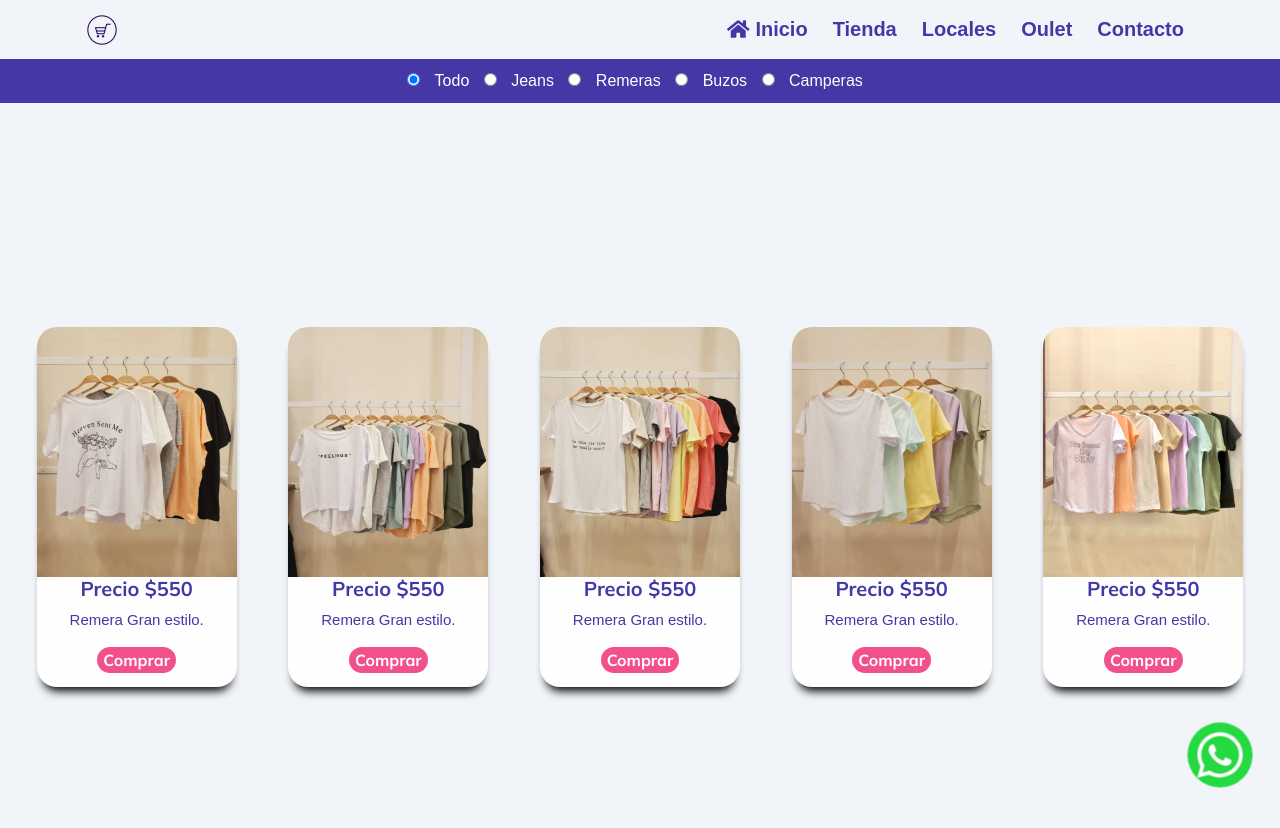
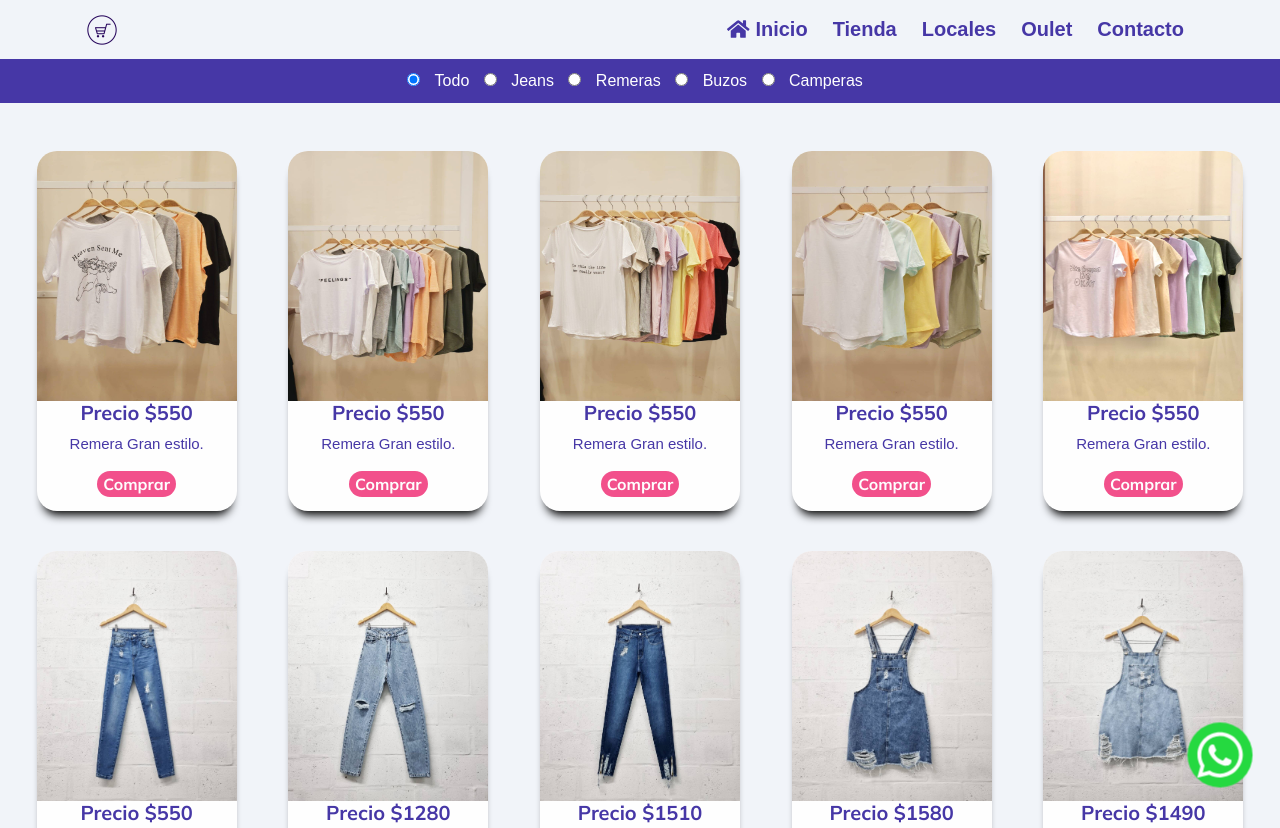
Before and after one commit to Gabrielfrias96/4taEntrega, a website: page tienda.html in a window 1280 px wide. Shown: the top 828 px of the page. Drawn offline with nearby package versions, Linux system fonts and the light colour scheme; a web font is replaced by a local one.

Commit message:
cambios en la tienda

```diff
--- a/scss/_mixins.scss
+++ b/scss/_mixins.scss
@@ -31,7 +31,6 @@
 
 @mixin secciones-tienda{
     width:100%;
-    height:100vh;
     background-color:$cool-background;
     display:flex;
      flex-wrap: wrap;
--- a/scss/style.scss
+++ b/scss/style.scss
@@ -228,6 +228,7 @@ footer{
  #camperas:checked ~ #cards .jean{display:none};
  #camperas:checked ~ #cards .remeras{display:none};
 
+
  .container__flitro{
      width: 100%;
     background-color:$cool-morado;
--- a/tienda.html
+++ b/tienda.html
@@ -47,7 +47,7 @@
           </div>
         </nav>
     </header>
-    <section><!--Aqui esta el Filtro y los Productos-->
+    <section class="tienda__hero" ><!--Aqui esta el Filtro y los Productos-->
       <div class="container__flitro">
         <input type="radio" id="todo" name="filtro" checked>
         <label for="Todo">Todo</label>
```
Also changed, not shown: css/main.css.
